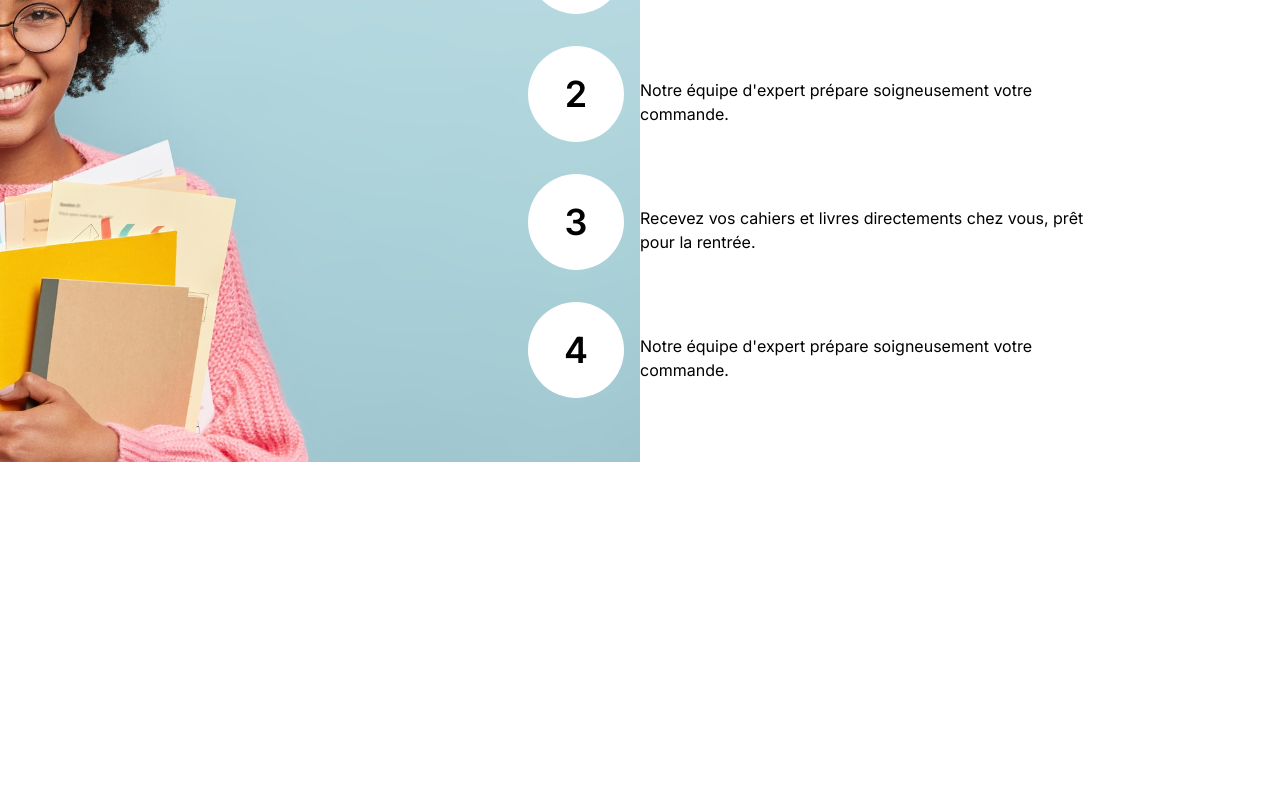
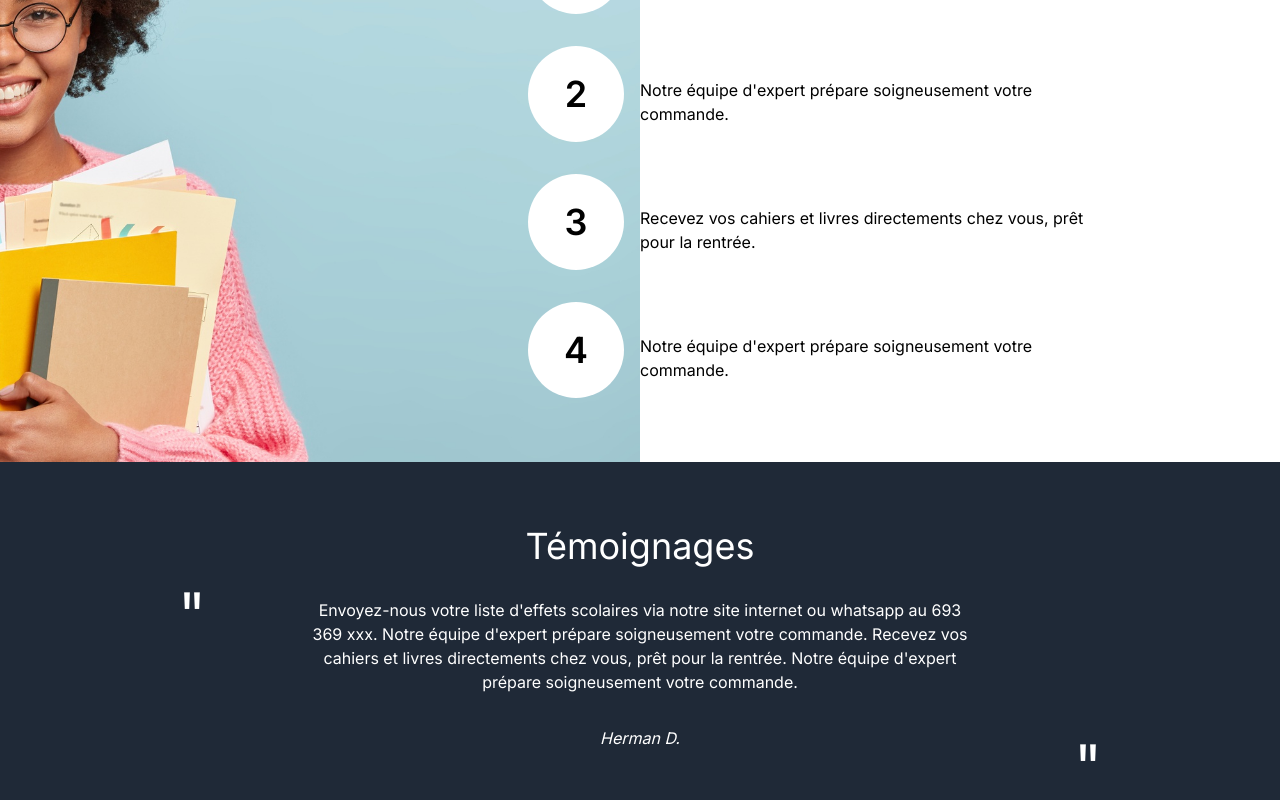
Before and after one commit to kamicodaxe/cahierix, a Next.js app in the folder frontend/: page / in a window 1280 px wide. Shown: the part 1286-2086 px from the top of the page. Before the commit the page ends 1748 px from the top, so only its background shows below. Built offline with nearby package versions, Linux system fonts and the light colour scheme.

Commit message:
- Added Testimonials section (without quote image and carousel)

```diff
--- a/frontend/app/page.tsx
+++ b/frontend/app/page.tsx
@@ -1,5 +1,6 @@
 import Header from '@/components/Header'
 import HowItWorks from '@/components/HowItWorks'
+import Testimonials from '@/components/Testimonials'
 import WhyUs from '@/components/WhyUs'
 // import Image from 'next/image'
 
@@ -9,6 +10,7 @@ export default function Home() {
       <Header />
       <HowItWorks />
       <WhyUs />
+      <Testimonials />
     </main>
   )
 }
--- /dev/null
+++ b/frontend/components/Testimonials.tsx
@@ -0,0 +1,42 @@
+// import classnames from 'classnames';
+
+type Props = {
+
+}
+
+const Testimonials: React.FC<Props> = ({ }) => {
+    return (
+        <section className="w-full bg-gray-800">
+            <div className="section mx-auto text-white">
+                <h2 className="text-4xl text-center mb-8">Témoignages</h2>
+
+                <div className="flex justify-between">
+
+                    <div className="h-16 w-16 text-6xl text-center bg-gray-60 text-white shrink-0 -translate-y-8">
+                        <p className="leading-[6rem]">"</p>
+                    </div>
+
+                    <div className="max-w-2xl self-center text-center">
+                        <p className="">
+                            Envoyez-nous votre liste d'effets scolaires via notre site internet ou whatsapp au 693 369 xxx.
+                            Notre équipe d'expert prépare soigneusement votre commande.
+                            Recevez vos cahiers et livres directements chez vous, prêt pour la rentrée.
+                            Notre équipe d'expert prépare soigneusement votre commande.
+                        </p>
+
+                        <p className="pt-8"><i>Herman D.</i></p>
+
+                    </div>
+
+
+                    <div className="h-16 w-16 text-6xl text-center bg-gray-60 text-white shrink-0 self-end translate-y-8">
+                        <p className="leading-[6rem]">"</p>
+                    </div>
+
+                </div>
+            </div>
+        </section>
+    )
+}
+
+export default Testimonials;
```
